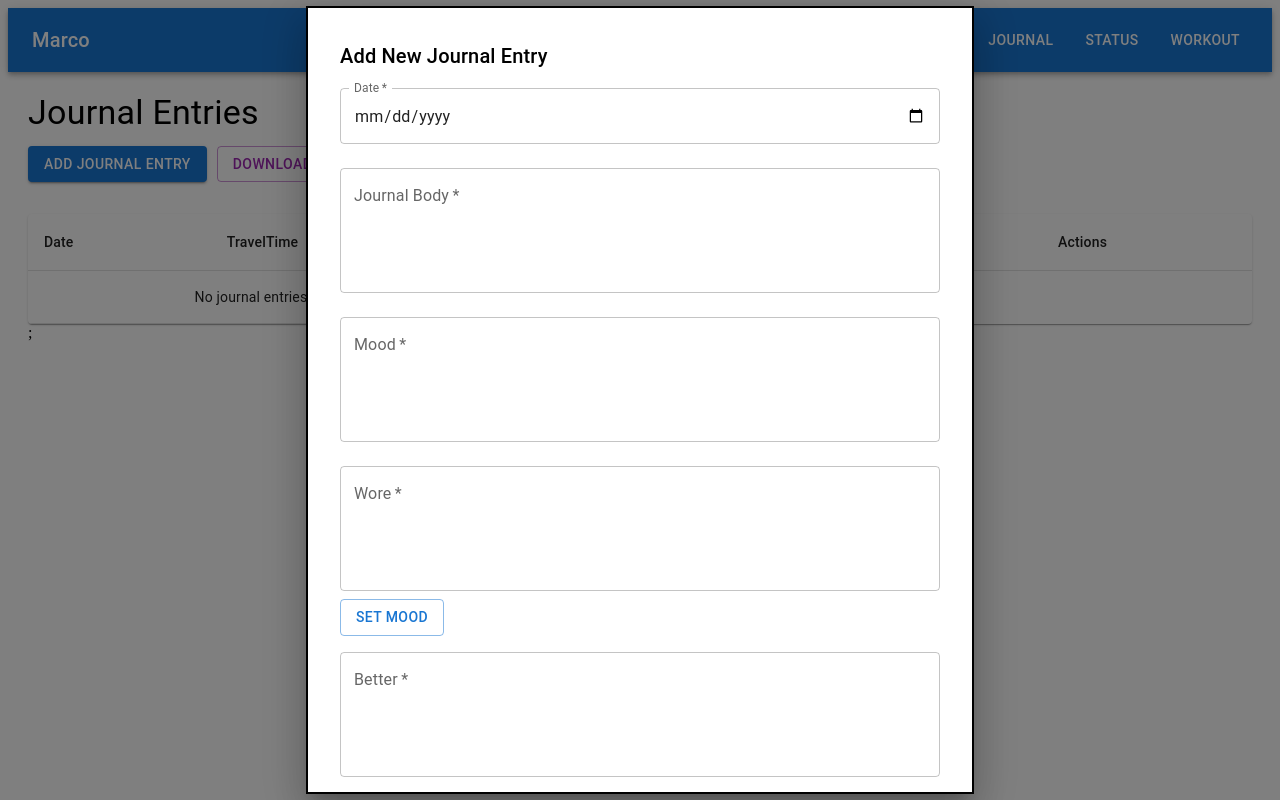
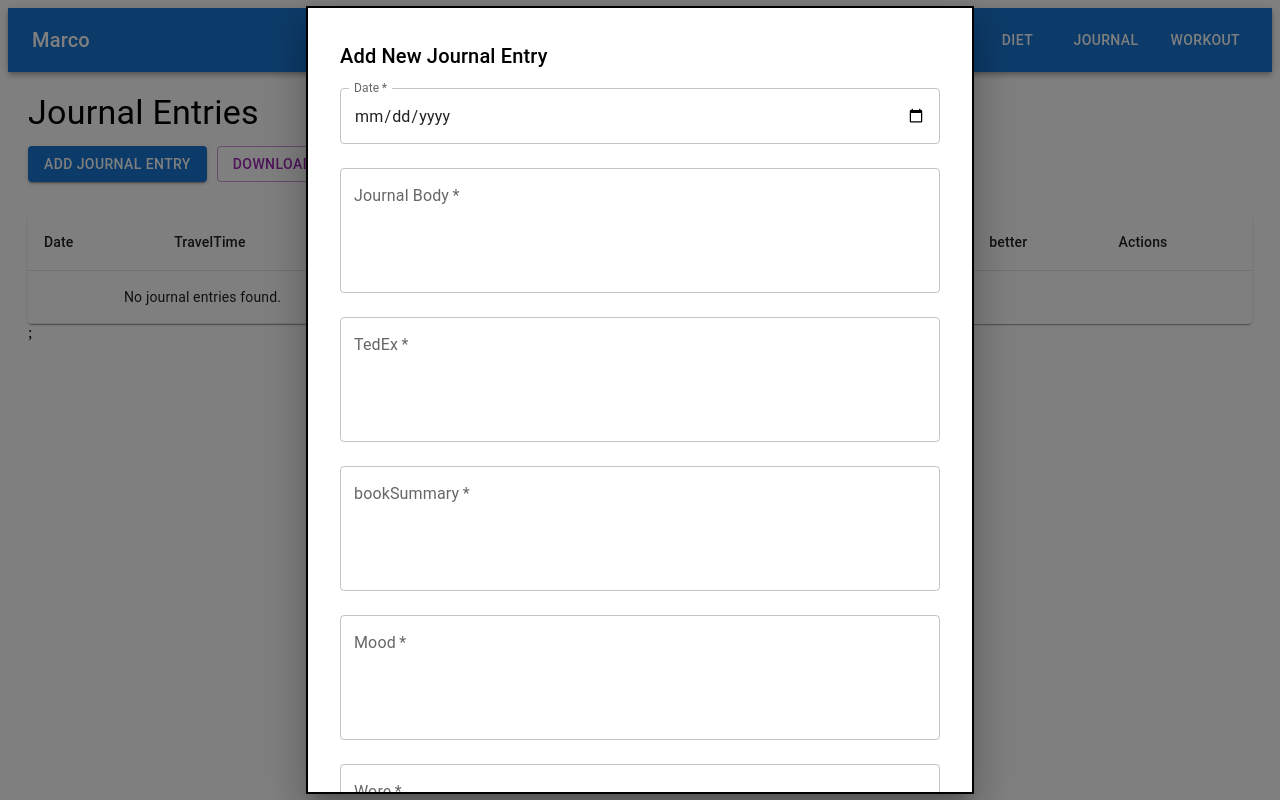
Before and after one commit to codebymarco/life-track-app, a React (Vite) app: page /journal in a window 1280 px wide. Both pictures are taken after a click on the button "ADD JOURNAL ENTRY". Built offline with nearby package versions, Linux system fonts and the light colour scheme.

Commit message:
made more changes

```diff
--- a/src/components/MainNavbar.tsx
+++ b/src/components/MainNavbar.tsx
@@ -13,7 +13,6 @@ const MainNavbar: React.FC = () => {
     { title: "General", path: "/entries" },
     { title: "Diet", path: "/diet" },
     { title: "Journal", path: "/journal" },
-    { title: "Status", path: "/status" },
     { title: "workout", path: "/workout" },
   ];
 
--- a/src/pages/Journal.tsx
+++ b/src/pages/Journal.tsx
@@ -27,6 +27,8 @@ type JournalData = {
   body: string;
   travelTime?: number;
   mood?: string;
+  bookSummary?: string;
+  tedEx?: string;
   mood2?: { hour: number; value: string }[];
   wore?: string;
   better?: string;
@@ -113,7 +115,6 @@ const useStyles = makeStyles({
     overflowY: "auto",
     backgroundColor: "#fff",
     border: "1px solid #000",
-    boxShadow: 24,
     padding: "8px", // Further reduced padding
   },
   viewModalBox: {
@@ -127,7 +128,6 @@ const useStyles = makeStyles({
     overflowY: "auto",
     backgroundColor: "#fff",
     border: "1px solid #000",
-    boxShadow: 24,
     padding: "16px",
   },
   tableContainer: {
@@ -162,6 +162,8 @@ const JournalEntries: React.FC = () => {
     date: "",
     body: "",
     mood: "",
+    tedEx: "",
+    bookSummary: "",
     mood2: [],
     wore: "",
     better: "",
@@ -202,6 +204,8 @@ const JournalEntries: React.FC = () => {
       date: "",
       body: "",
       mood: "",
+      tedEx: "",
+      bookSummary: "",
       wore: "",
       better: "",
       travelTime: 0,
@@ -364,14 +368,8 @@ const JournalEntries: React.FC = () => {
   );
 
   const handleMoodSave = () => {
-    setJournalForm((prev) => ({ ...prev, mood2: currentMood }));
+    setJournalForm((prev:any) => ({ ...prev, mood2: currentMood }));
     handleMoodModalClose();
-  };
-
-  const handleMoodChange = (hour: number, value: string) => {
-    setCurrentMood((prev) =>
-      prev.map((entry) => (entry.hour === hour ? { ...entry, value } : entry))
-    );
   };
 
   return (
@@ -379,7 +377,6 @@ const JournalEntries: React.FC = () => {
       <Typography variant="h4" gutterBottom>
         Journal Entries
       </Typography>
-
       <div style={{ marginBottom: "10px" }}>
         <Button variant="contained" color="primary" onClick={handleOpen}>
           Add Journal Entry
@@ -393,7 +390,6 @@ const JournalEntries: React.FC = () => {
           Download Journal Entries as JSON
         </Button>
       </div>
-
       <TableContainer component={Paper} sx={{ marginTop: 4 }}>
         <Table>
           <TableHead>
@@ -401,6 +397,8 @@ const JournalEntries: React.FC = () => {
               <TableCell>Date</TableCell>
               <TableCell>TravelTime</TableCell>
               <TableCell>mood</TableCell>
+              <TableCell>tedex</TableCell>
+              <TableCell>booksummary</TableCell>
               <TableCell>wore</TableCell>
               <TableCell>better</TableCell>
               <TableCell>Actions</TableCell>
@@ -427,6 +425,8 @@ const JournalEntries: React.FC = () => {
                     </TableCell>
                     <TableCell>{row.travelTime}</TableCell>
                     <TableCell>{row.mood}</TableCell>
+                    <TableCell>{row.tedEx}</TableCell>
+                    <TableCell>{row.bookSummary}</TableCell>
                     <TableCell>{row.wore}</TableCell>
                     <TableCell>{row.better}</TableCell>
                     <TableCell>
@@ -453,7 +453,6 @@ const JournalEntries: React.FC = () => {
           </TableBody>
         </Table>
       </TableContainer>
-
       {/* Add/Edit Modal */}
       <Modal open={open} onClose={handleClose}>
         <Box sx={style}>
@@ -479,6 +478,28 @@ const JournalEntries: React.FC = () => {
             label="Journal Body"
             name="body"
             value={journalForm.body}
+            onChange={handleChange}
+            multiline
+            rows={4}
+            required
+          />
+          <TextField
+            fullWidth
+            margin="normal"
+            label="TedEx"
+            name="tedEx"
+            value={journalForm.tedEx}
+            onChange={handleChange}
+            multiline
+            rows={4}
+            required
+          />
+          <TextField
+            fullWidth
+            margin="normal"
+            label="bookSummary"
+            name="bookSummary"
+            value={journalForm.bookSummary}
             onChange={handleChange}
             multiline
             rows={4}
@@ -544,7 +565,6 @@ const JournalEntries: React.FC = () => {
           </Button>
         </Box>
       </Modal>
-
       {/* Full-Page View Modal */}
       <Modal open={viewOpen} onClose={handleViewClose}>
         <Box sx={fullPageStyle}>
@@ -588,9 +608,8 @@ const JournalEntries: React.FC = () => {
             </div>
           )}
         </Box>
-</Modal>;
-
-
+      </Modal>
+      ;
       <Modal open={moodModalOpen} onClose={handleMoodModalClose}>
         <Box sx={moodModalStyle}>
           <Typography variant="h6">Set Mood for Each Hour</Typography>
```
Lines whose indentation alone changed are shown as unchanged.
